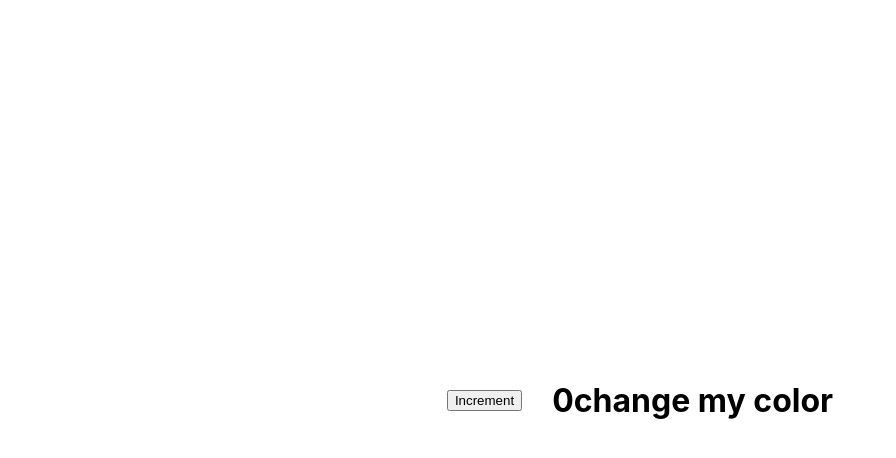
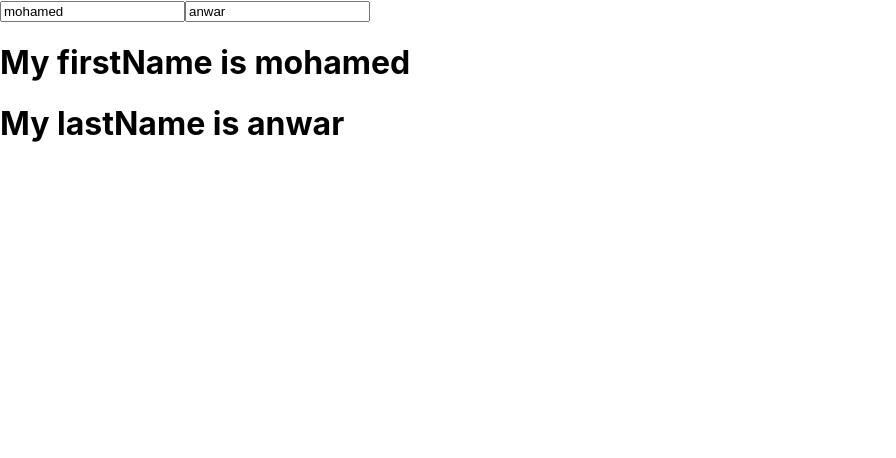
Before and after one commit to MohamedAnwarAlhamed/ReactJSHooks, a React (Create React App) app in the folder my_app/: page / in a window 1280 px wide. Shown: the top 458 px of the page, without its empty margins (0-896 px from the left). Built offline with nearby package versions, Linux system fonts and the light colour scheme.

Commit message:
hooks 2 object

```diff
--- a/my_app/src/App.js
+++ b/my_app/src/App.js
@@ -1,22 +1,22 @@
-import {react, useState} from 'react';
-import logo from './logo.svg';
-import './App.css';
+import {React, useState} from 'react'
 
-const  App = () => {
-  const [count, setCount] = useState(0);
-  const [isRed, setRed] = useState(false);
-  const handleIncrement = () => {
-    setCount(count + 1);
-    setRed(!isRed);
-  };
+const App = () => {
+  const [name, setName] = useState({
+    firstName: 'mohamed',
+    lastName: 'anwar'
+  });
   return (
-    <div className="app">
-      <button className="btn" onClick={handleIncrement}>Increment</button>
-      <h1>{count}</h1>
-      <h1 className={isRed ? "red" : ""}>change my color</h1>
-
+    <div>
+      <input type="text" name="fname" value={name.firstName}
+      onChange={e => setName({...name, firstName: e.target.value})}
+      />
+      <input type="text" name="lname" value={name.lastName}
+      onChange={e => setName({...name, lastName: e.target.value})}
+      />
+      <h1>My firstName is {name.firstName}</h1>
+      <h1>My lastName is {name.lastName}</h1>
     </div>
-  );
+  )
 }
 
-export default App;
+export default App
```
Also changed, not shown: 1 other file (tests, documents, lock files or other folders).
